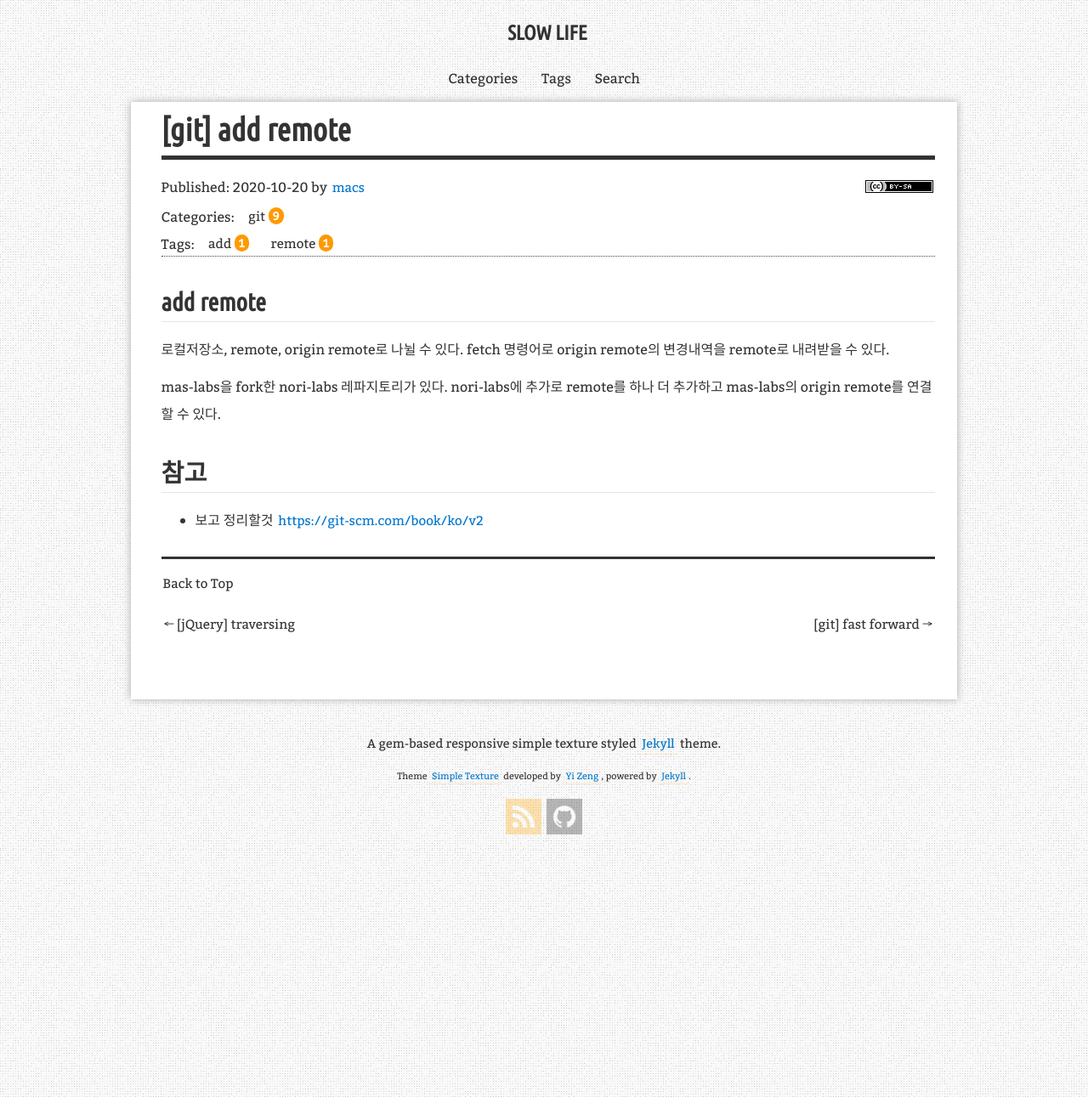
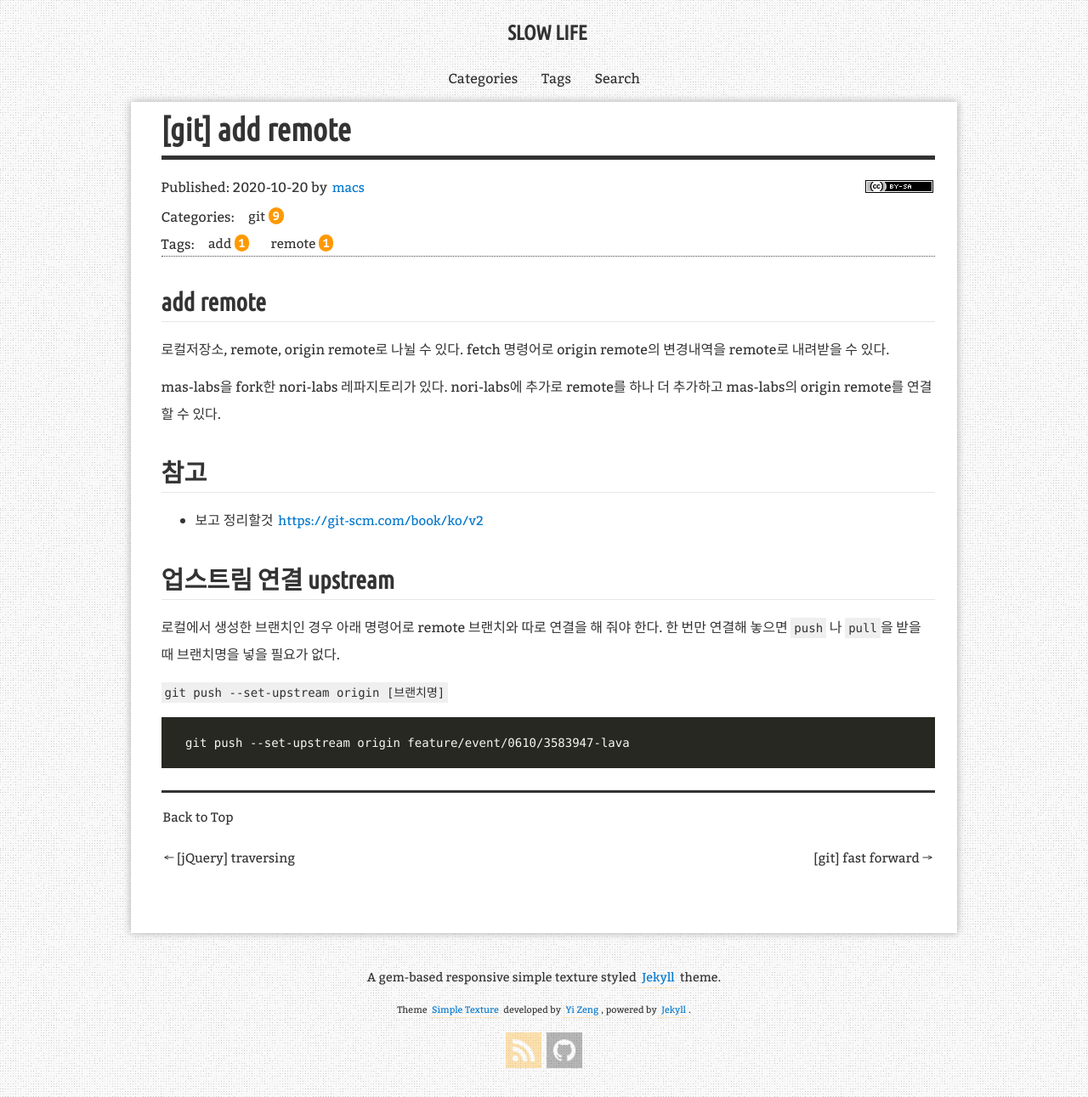
Before and after one commit to mascaradee/mascaradee.github.io, a Jekyll site: the page built from _posts/2020-10-20-git-add-remote.md, in a window 1280 px wide. Shown: the whole page at 85% size. Built offline with Jekyll 4.4.1, drawn with Linux system fonts in a browser that asks for light colours; comment, search, counter and statistics services are not loaded.

Commit message:
업스트림 연결

````diff
--- a/_posts/2020-10-20-git-add-remote.md
+++ b/_posts/2020-10-20-git-add-remote.md
@@ -21,3 +21,15 @@ nori-labs에 추가로 remote를 하나 더 추가하고 mas-labs의 origin remo
 ## 참고
 - 보고 정리할것
 [https://git-scm.com/book/ko/v2](https://git-scm.com/book/ko/v2)
+
+
+## 업스트림 연결 upstream
+
+로컬에서 생성한 브랜치인 경우 아래 명령어로 remote 브랜치와 따로 연결을 해 줘야 한다.
+한 번만 연결해 놓으면 `push` 나 `pull`을 받을 때 브랜치명을 넣을 필요가 없다.
+
+`git push --set-upstream origin [브랜치명]`
+
+```
+ git push --set-upstream origin feature/event/0610/3583947-lava
+```
````
